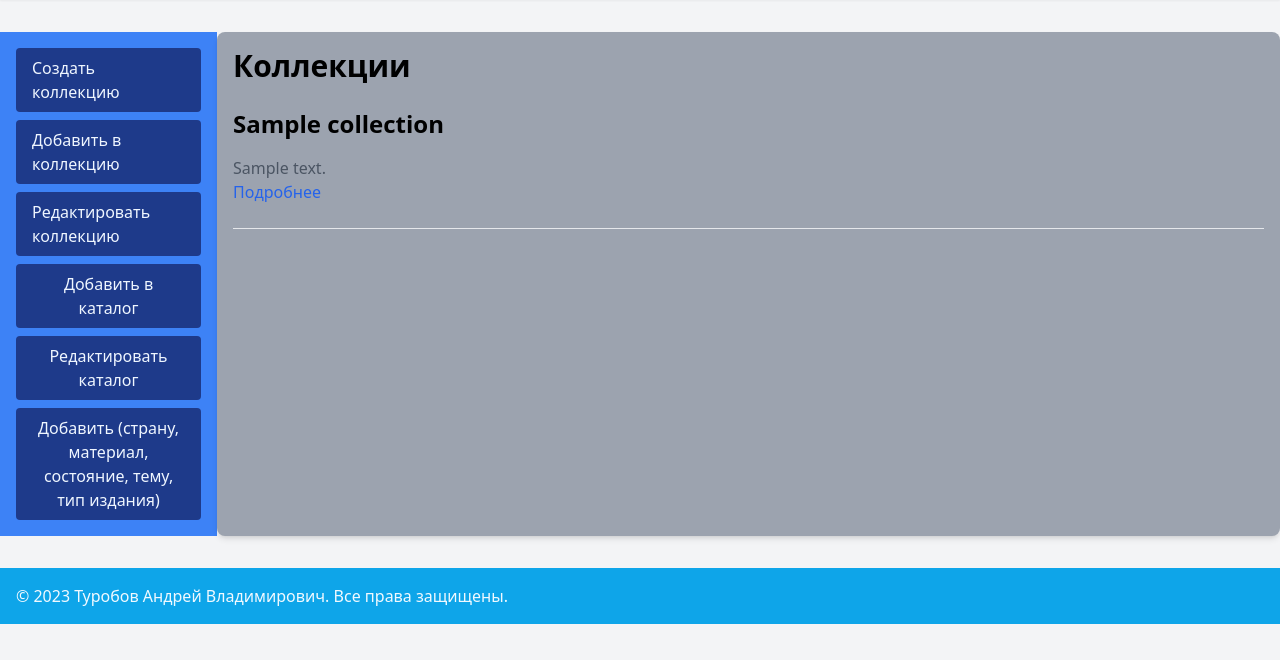
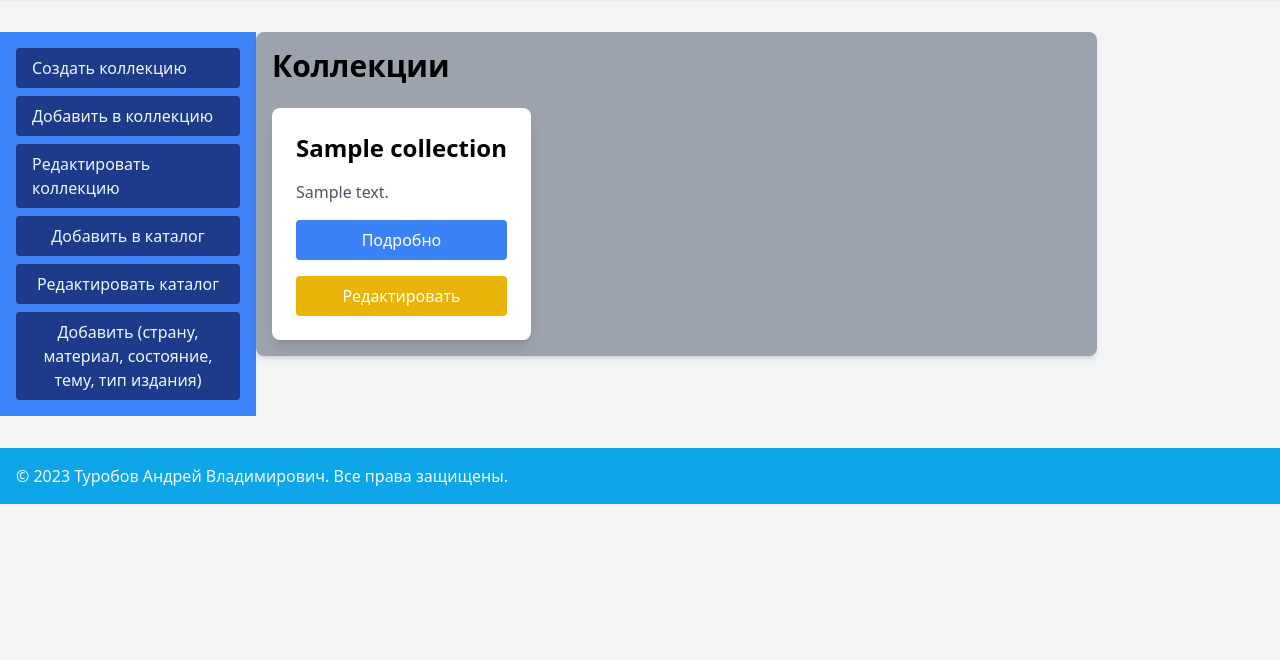
Before and after one commit to AndreyTurobov/CollectOnDjango, a Django app: template templates/collections/list_collections.html in a window 1280 px wide. Shown: the part 140-800 px from the top of the page. Run offline with Django 4.2, Linux system fonts and the light colour scheme; the template is opened without the code that fills it: most values are stand-ins (such as "Sample title", 1, 10 or a date in 2020); some libraries are stand-ins or nearby versions.

Commit message:
refactored list collection's template

```diff
--- a/templates/collections/list_collections.html
+++ b/templates/collections/list_collections.html
@@ -1,15 +1,29 @@
 {% extends "base.html" %}
 {% block content %}
+  <div>
     <div class="container mx-auto p-4 bg-gray-400 rounded-lg shadow-md">
       <h1 class="text-3xl font-bold mb-6">Коллекции</h1>
-
+      <div class="grid grid-cols-1 md:grid-cols-2 lg:grid-cols-3 gap-4">
         {% for collection in collections %}
+          <div class="bg-white p-6 rounded-lg shadow-lg">
             <h2 class="text-2xl font-bold mb-4">{{ collection.title }}</h2>
             <p class="text-gray-600">{{ collection.description }}</p>
             <a href="{% url 'collection-detail' collection.slug %}"
-       class="text-blue-600 hover:text-blue-800">Подробнее</a>
-    <hr class="my-6">
+               class="mt-4 bg-blue-500 text-white px-4 py-2 block text-center rounded hover:bg-blue-600">
+                Подробно
+            </a>
+            <a href="{% url 'collection-update' collection.slug %}"
+               class="mt-4 bg-yellow-500 text-white px-4 py-2 block text-center rounded hover:bg-yellow-600">
+                Редактировать
+            </a>
+          </div>
         {% endfor %}
       </div>
-  {% include "include/pagination.html" %}
+      {% include 'include/pagination.html' %}
+    </div>
+  </div>
+
+<button id="scrollToTopBtn">
+    <span>↑</span>
+</button>
 {% endblock %}
```
Lines whose indentation alone changed are shown as unchanged.
